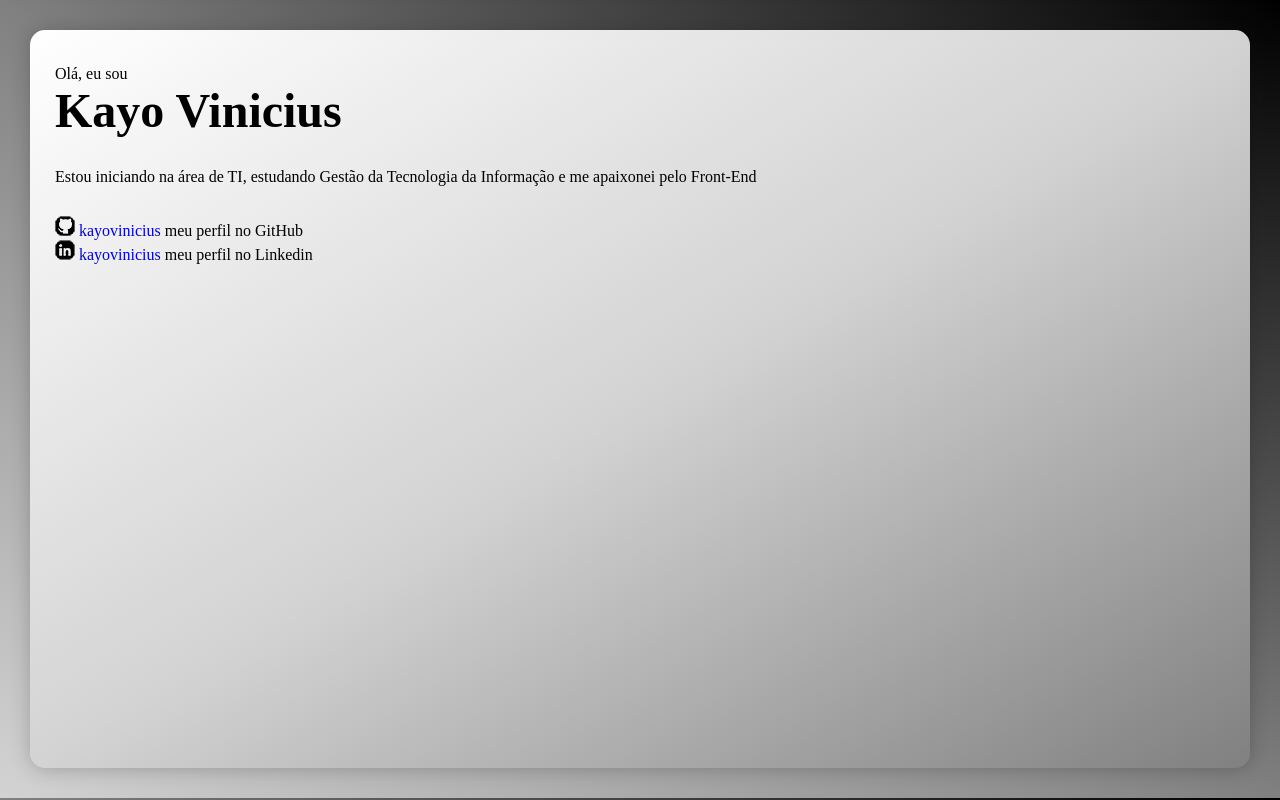
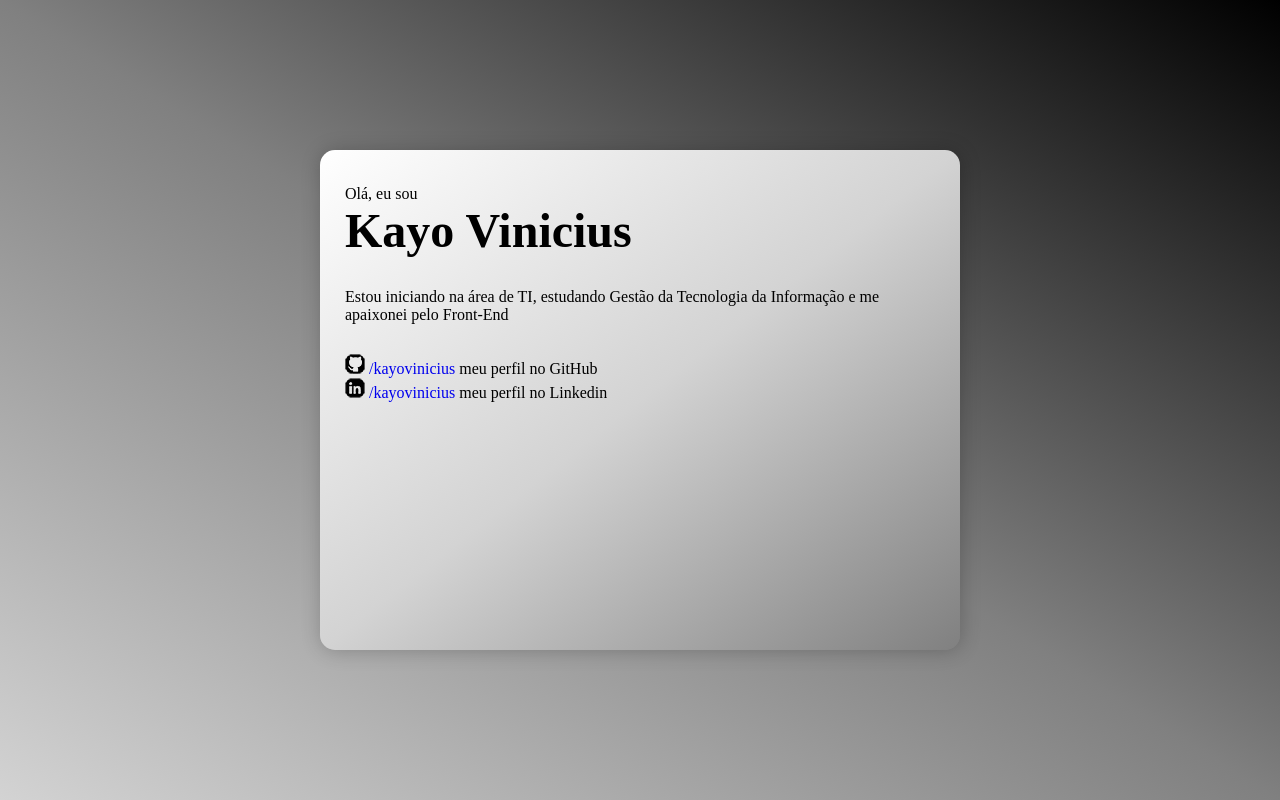
Before and after one commit to kayovinicius/portfolio, a plain HTML site: page index.html in a window 1280 px wide. Drawn offline with Linux system fonts and the light colour scheme.

Commit message:
portfolio - mark 1

```diff
--- a/index.html
+++ b/index.html
@@ -13,13 +13,14 @@
         }
 
         body {
+            height: 100vh;
             font: normal 1em 'Times new roman', times;
             background-image: linear-gradient(to right top, lightgray, gray, black);
         }
 
         main {
-            height: 89.8vh;
-            margin: 30px;
+            height: 60vh;
+            min-width: 300px;
             padding: 10px;
 
             border-radius: 15px;
@@ -27,13 +28,19 @@
             box-shadow: 1px 1px 20px rgba(0, 0, 0, 0.224);
 
             background-image: linear-gradient(to right bottom, white, lightgray, gray);
+
+            position: absolute;
+
+            left: 50%;
+            top: 50%;
+
+            transform: translate(-50%, -50%);
         }
 
         div {
             margin: 10px;
             margin-top: 20px;
             padding: 5px;
-
         }
 
         div#nome {
@@ -71,11 +78,11 @@
             <ul>
                 <li>
                     <img src="imagens/icons/icone-github.png" alt="conta no github do kayo vinicius">
-                    <a href="https://github.com/kayovinicius">kayovinicius </a> meu perfil no GitHub
+                    <a href="https://github.com/kayovinicius">/kayovinicius </a> meu perfil no GitHub
                 </li>
                 <li>
                     <img src="imagens/icons/icone-linkedin.png" alt="conta no github do kayo vinicius">
-                    <a href="https://github.com/kayovinicius">kayovinicius </a> meu perfil no Linkedin
+                    <a href="https://github.com/kayovinicius">/kayovinicius </a> meu perfil no Linkedin
                 </li>
             </ul>
 
```
